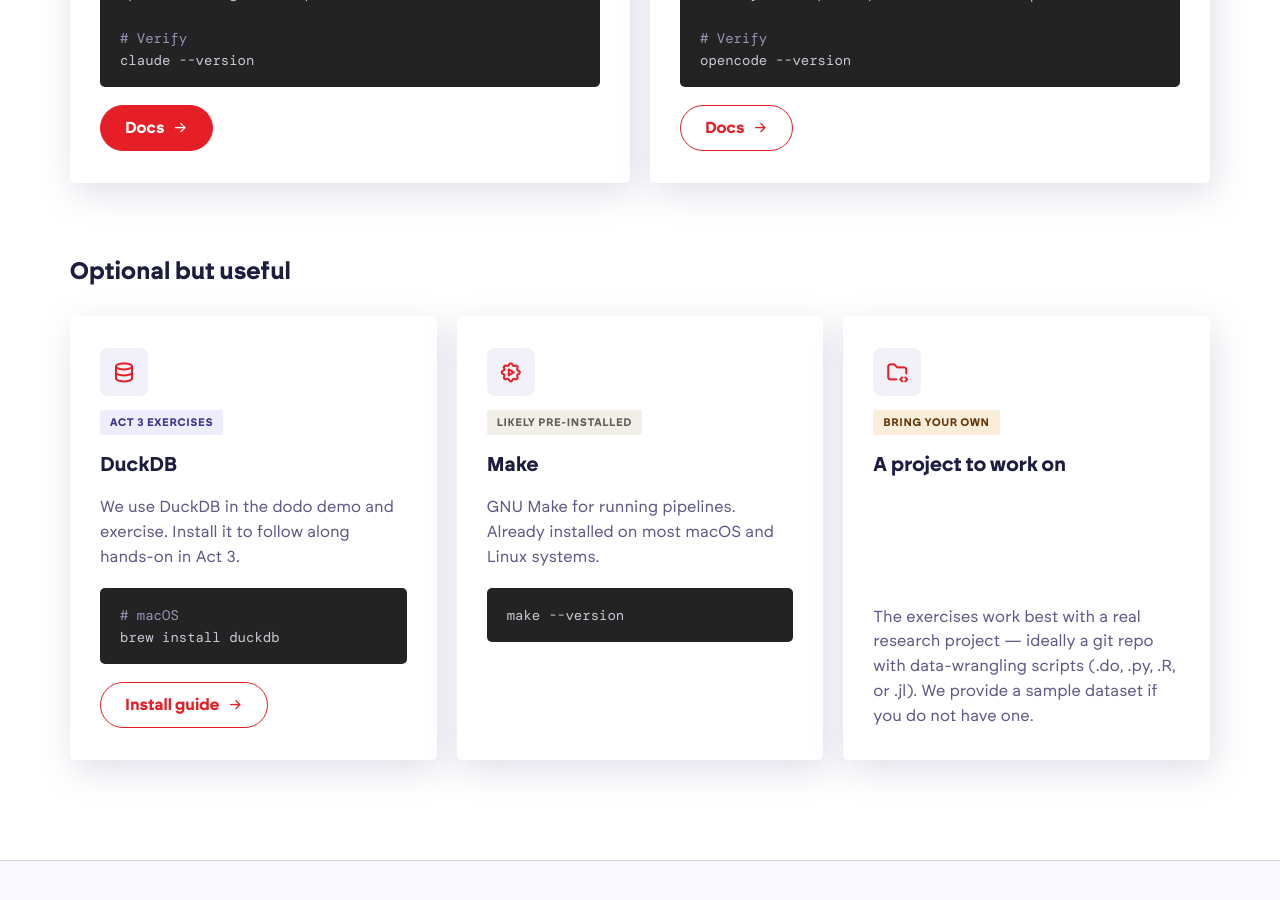
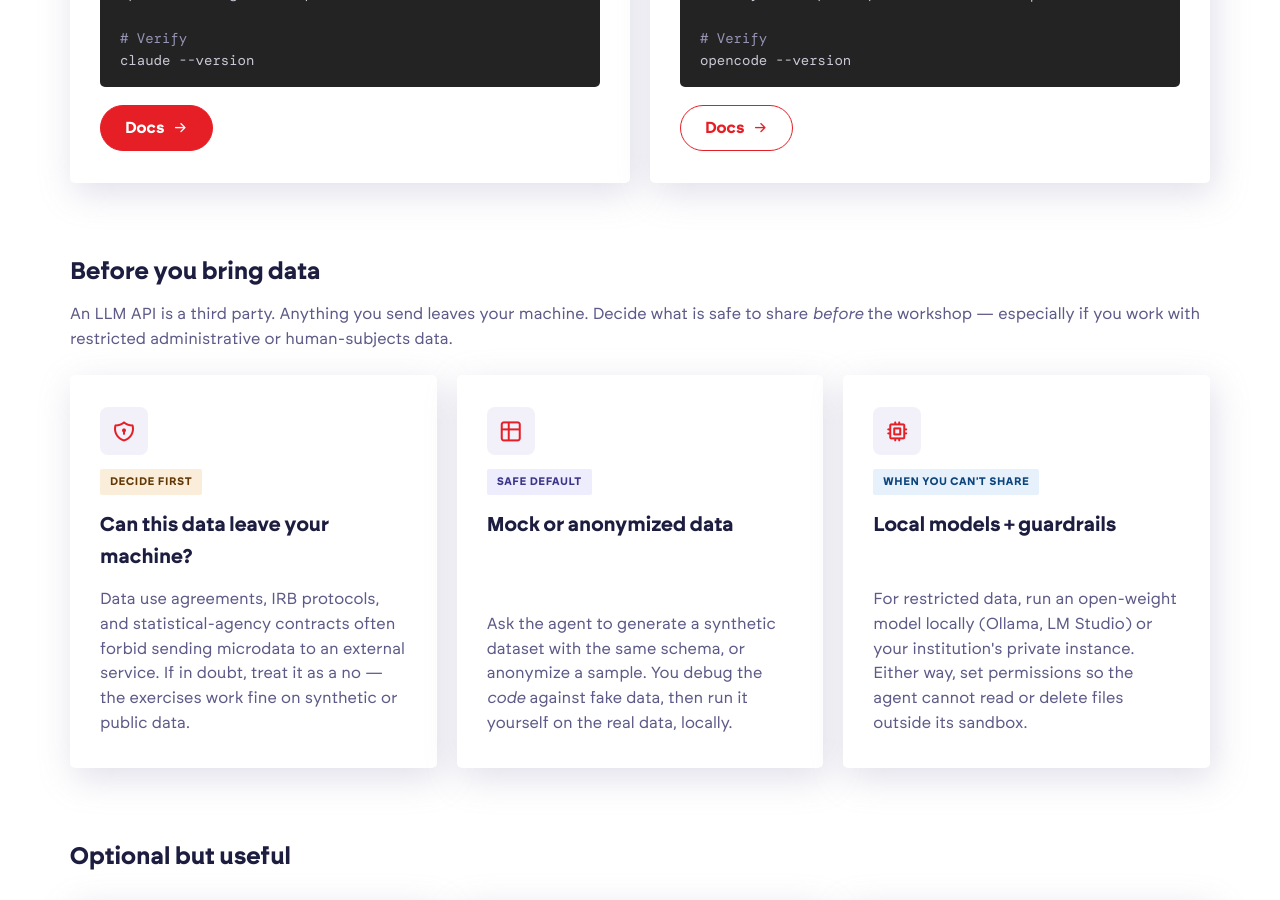
Before and after one commit to codedthinking/ai-workshop, a Jekyll site: the page built from prerequisites.html, in a window 1280 px wide and 900 px high, scrolled down 1349 px. Built offline with Jekyll 4.4.1, drawn with Linux system fonts in a browser that asks for light colours; nearby versions of some CDN libraries; some web fonts are replaced.

Commit message:
Add sensitive-data/permissions guidance and AI-reproducibility beat
- prerequisites: 'Before you bring data' section (data leaving machine,
  mock/anonymized data, local models + permission guardrails)
- Act 2 demo: permission boundaries so agents can't delete/overwrite data
- Act 3 talk: agent non-determinism, model pinning, prompt/transcript as
  research artifact
- arc + closing failure-modes updated for consistency

```diff
--- a/prerequisites.html
+++ b/prerequisites.html
@@ -96,6 +96,35 @@ opencode --version</code>
     </div>
 
     <div class="tool-section">
+      <h2>Before you bring data</h2>
+      <p class="section-intro">An LLM API is a third party. Anything you send leaves your machine. Decide what is safe to share <em>before</em> the workshop &mdash; especially if you work with restricted administrative or human-subjects data.</p>
+      <div class="tool-grid cols-3">
+
+        <div class="tcard">
+          <div class="tcard-icon"><i class="ti ti-shield-lock"></i></div>
+          <span class="type-tag discussion">Decide first</span>
+          <h3>Can this data leave your machine?</h3>
+          <p>Data use agreements, IRB protocols, and statistical-agency contracts often forbid sending microdata to an external service. If in doubt, treat it as a no &mdash; the exercises work fine on synthetic or public data.</p>
+        </div>
+
+        <div class="tcard">
+          <div class="tcard-icon"><i class="ti ti-table"></i></div>
+          <span class="type-tag exercise">Safe default</span>
+          <h3>Mock or anonymized data</h3>
+          <p>Ask the agent to generate a synthetic dataset with the same schema, or anonymize a sample. You debug the <em>code</em> against fake data, then run it yourself on the real data, locally.</p>
+        </div>
+
+        <div class="tcard">
+          <div class="tcard-icon"><i class="ti ti-cpu"></i></div>
+          <span class="type-tag talk">When you can't share</span>
+          <h3>Local models + guardrails</h3>
+          <p>For restricted data, run an open-weight model locally (Ollama, LM Studio) or your institution's private instance. Either way, set permissions so the agent cannot read or delete files outside its sandbox.</p>
+        </div>
+
+      </div>
+    </div>
+
+    <div class="tool-section">
       <h2>Optional but useful</h2>
       <div class="tool-grid cols-3">
 
```
Also changed, not shown: index.html (+7 -4 lines).
